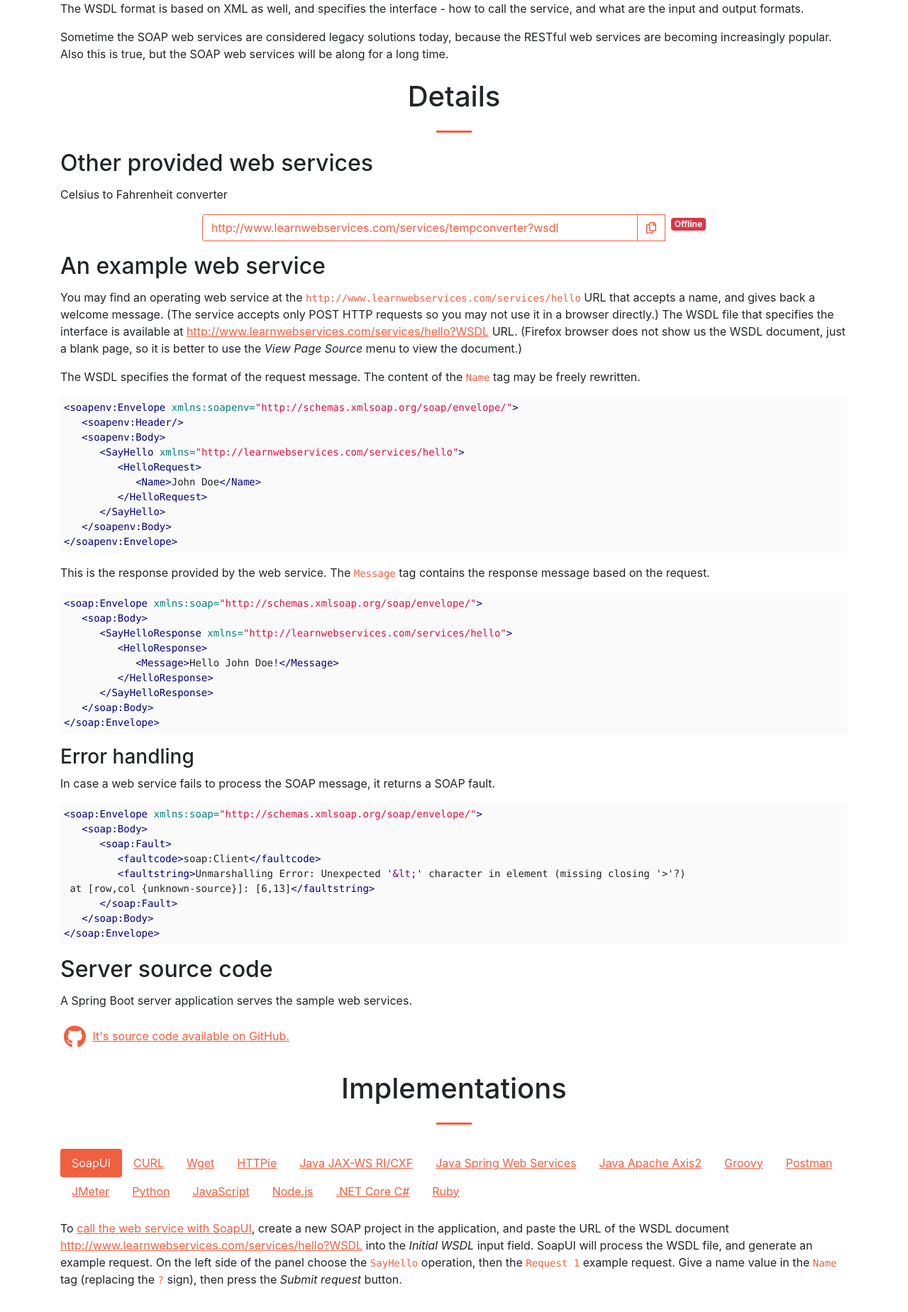
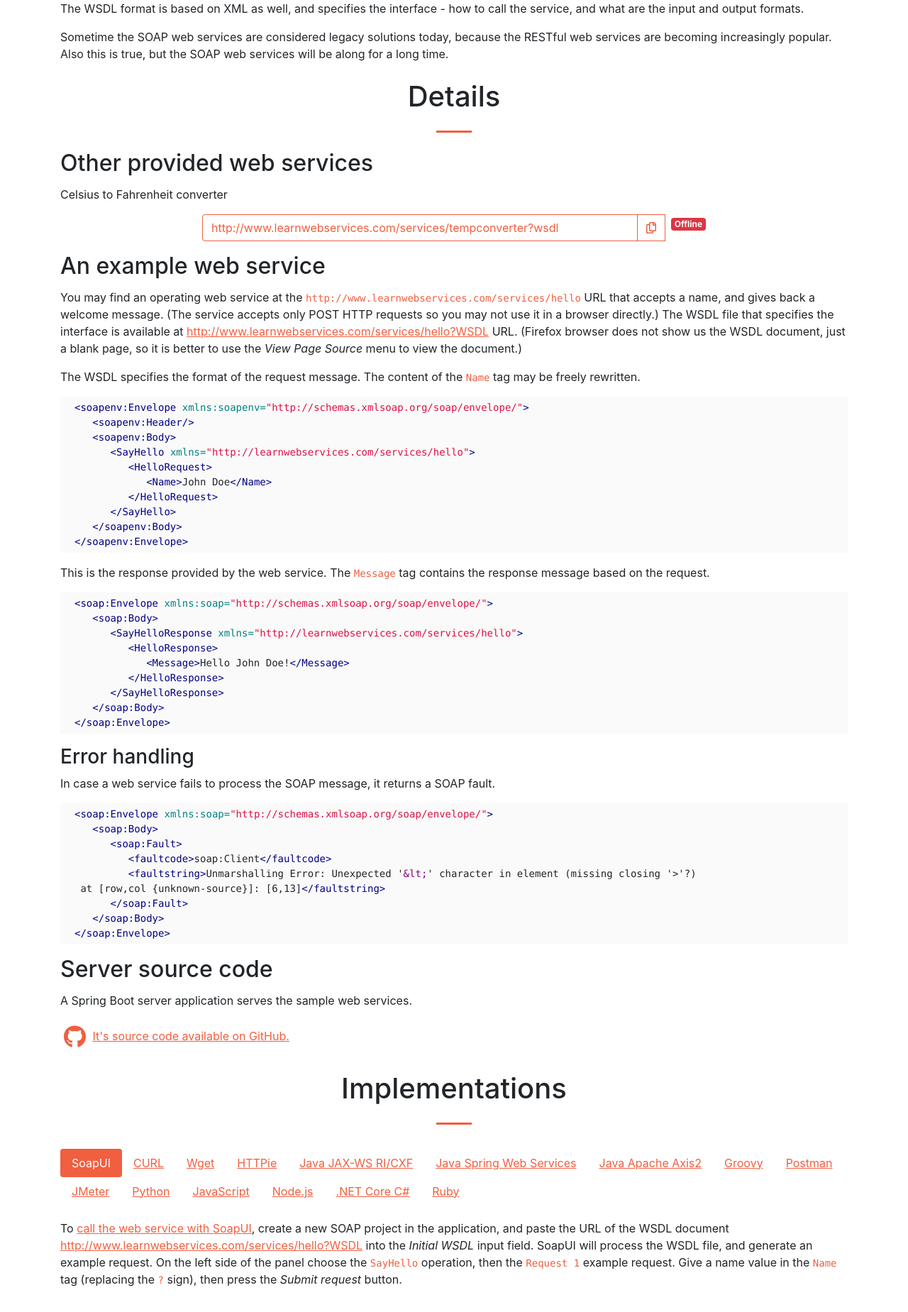
Before and after one commit to vicziani/learnwebservices, a Jekyll site: the page built from docs/index.md, in a window 1280 px wide. Shown: the part 1100-2949 px from the top of the page at 71% size. Built offline with Jekyll 4.4.1, drawn with Linux system fonts in a browser that asks for light colours; nearby versions of some CDN libraries; comment, search, counter and statistics services are not loaded.

Commit message:
Indent code

```diff
--- a/docs/assets/css/learnwebservices.css
+++ b/docs/assets/css/learnwebservices.css
@@ -158,7 +158,7 @@
 
 pre.highlight {
   background-color: #fafafa;
-  padding: 5px;
+  padding: 5px 5px 5px 20px;
 }
 
 footer {
```
